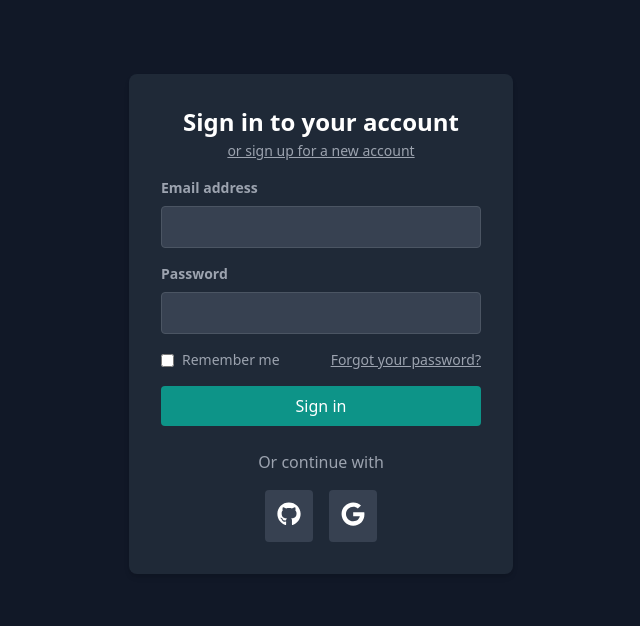
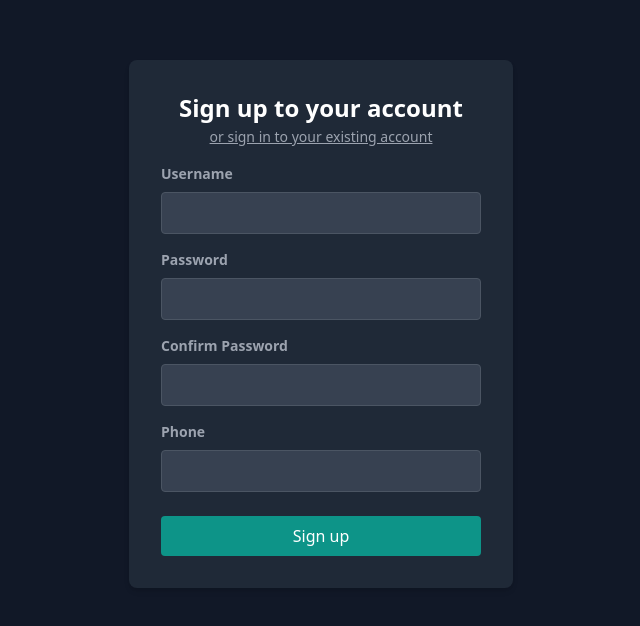
Before and after one commit to Izamu69/dyploma, a React (Vite) app: page / in a window 1280 px wide. Shown: the part 108-734 px from the top of the page, without its empty margins (319-959 px from the left). Built offline with nearby package versions, Linux system fonts and the light colour scheme.

Commit message:
updated sign up

```diff
--- a/ui/App.jsx
+++ b/ui/App.jsx
@@ -7,7 +7,7 @@ function App() {
   return (
     <>
       <div>
-        <SignInForm />
+        <SignUpForm />
       </div>
     </>
   )
--- a/ui/components/SignUpForm.jsx
+++ b/ui/components/SignUpForm.jsx
@@ -1,10 +1,14 @@
+// src/SignUpForm.jsx
 import React, { useState } from 'react';
 
 const SignUpForm = () => {
   const [formData, setFormData] = useState({
-    email: '',
+    userName: '',
+    firstName: '',
+    lastName: '',
     password: '',
     confirmPassword: '',
+    phone: '',
   });
 
   const [error, setError] = useState('');
@@ -33,11 +37,11 @@ const SignUpForm = () => {
           'Content-Type': 'application/json',
         },
         body: JSON.stringify({
-          userName: formData.email.split('@')[0], // Assuming userName is derived from email
-          firstName: 'stas',
-          lastName: 'stas',
+          userName: formData.userName,
+          firstName: formData.firstName || ' ', // Allow empty first name
+          lastName: formData.lastName || ' ', // Allow empty last name
           password: formData.password,
-          phone: '213234', // Add a phone input if required
+          phone: formData.phone,
         }),
       });
 
@@ -65,14 +69,14 @@ const SignUpForm = () => {
         {success && <p className="text-green-500 text-sm">{success}</p>}
         <form onSubmit={handleSubmit}>
           <div className="mb-4">
-            <label className="flex text-gray-400 text-sm font-bold mb-2" htmlFor="email">
-              Email address
+            <label className="flex text-gray-400 text-sm font-bold mb-2" htmlFor="userName">
+              Username
             </label>
             <input
               className="w-full px-3 py-2 text-gray-300 bg-gray-700 border border-gray-600 rounded focus:outline-none focus:shadow-outline"
-              id="email"
-              type="email"
-              value={formData.email}
+              id="userName"
+              type="text"
+              value={formData.userName}
               onChange={handleChange}
               required
             />
@@ -90,7 +94,7 @@ const SignUpForm = () => {
               required
             />
           </div>
-          <div className="mb-6">
+          <div className="mb-4">
             <label className="flex text-gray-400 text-sm font-bold mb-2" htmlFor="confirmPassword">
               Confirm Password
             </label>
@@ -99,6 +103,19 @@ const SignUpForm = () => {
               id="confirmPassword"
               type="password"
               value={formData.confirmPassword}
+              onChange={handleChange}
+              required
+            />
+          </div>
+          <div className="mb-6">
+            <label className="flex text-gray-400 text-sm font-bold mb-2" htmlFor="phone">
+              Phone
+            </label>
+            <input
+              className="w-full px-3 py-2 text-gray-300 bg-gray-700 border border-gray-600 rounded focus:outline-none focus:shadow-outline"
+              id="phone"
+              type="text"
+              value={formData.phone}
               onChange={handleChange}
               required
             />
```
